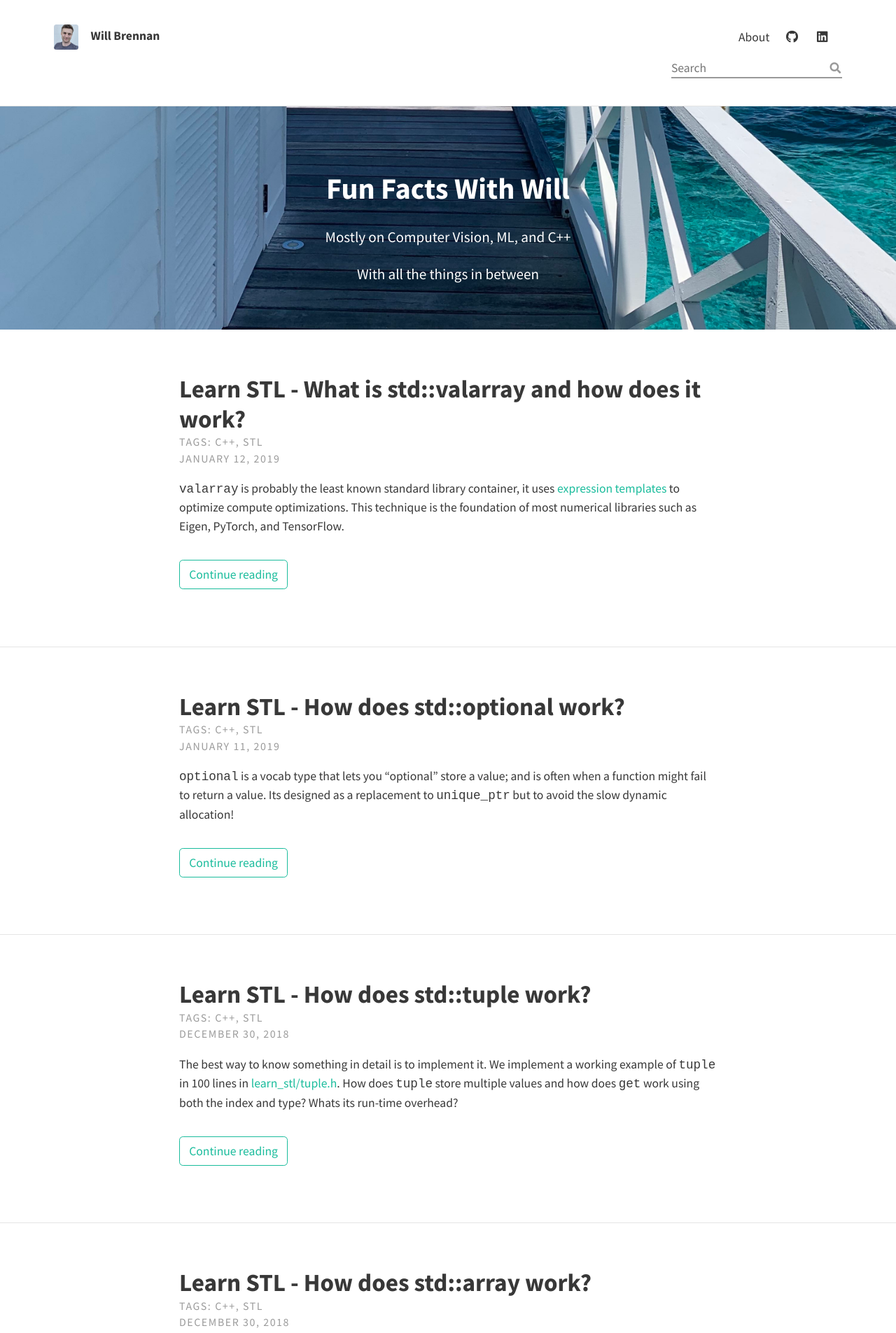
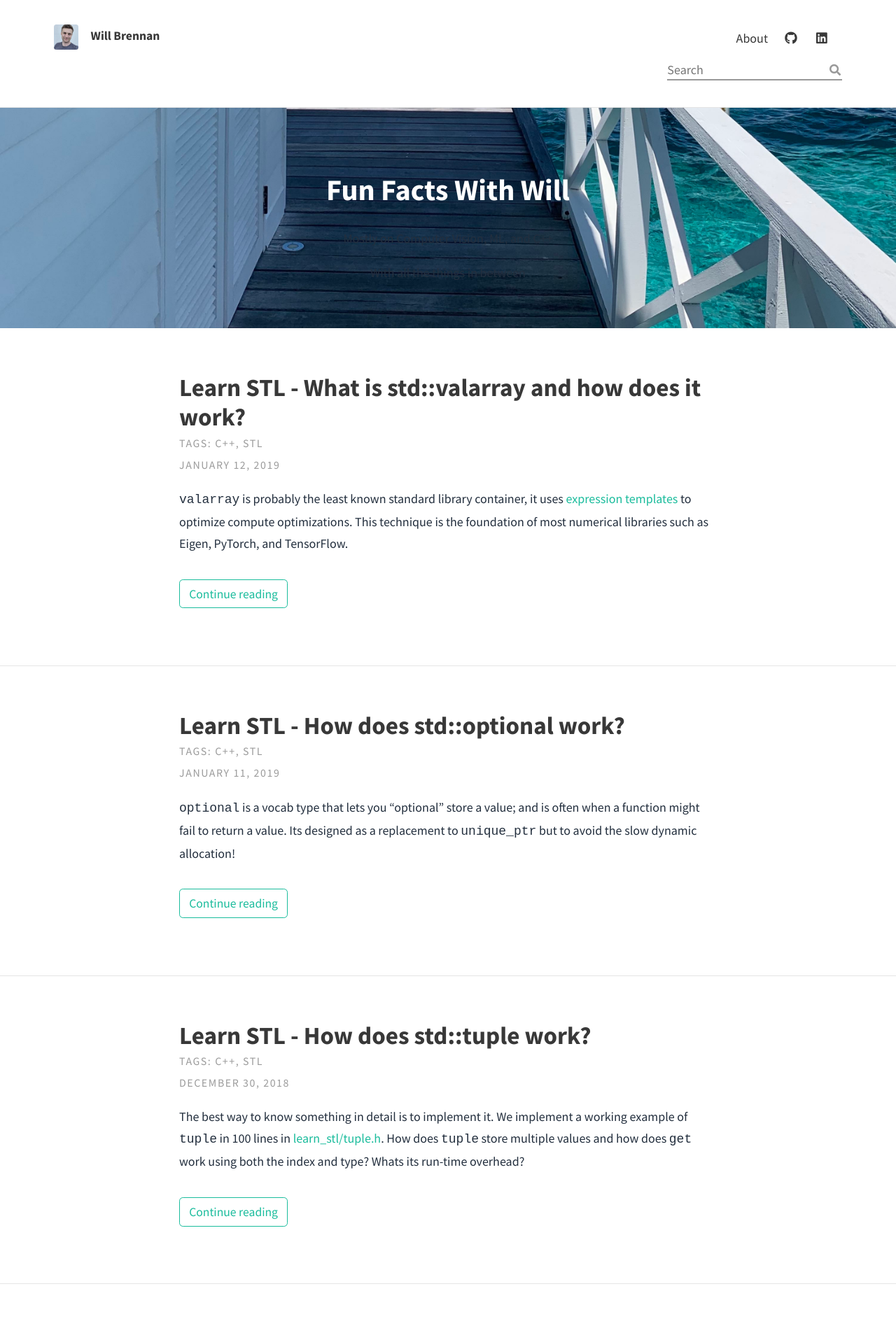
Before and after one commit to WillBrennan/blog, a Jekyll site: the page built from index.html, in a window 1280 px wide. Shown: the top 1905 px of the page at 70% size. Built offline with Jekyll 4.4.1, drawn with Linux system fonts in a browser that asks for light colours; nearby versions of some CDN libraries; the list of posts is cut into pages by our own code.

Commit message:
global css - improve styling of text

```diff
--- a/_sass/base/_global.scss
+++ b/_sass/base/_global.scss
@@ -88,7 +88,10 @@ dd {
     margin-left: 2em;
 }
 p, ol, ul, dl, .math-display {
-  line-height: 1.5;
+  font-size: 18px;
+  line-height: 31px;
+  color: rgb(35, 47, 62);
+  font-weight: light;
   margin-bottom: 1em;
 }
 // KaTeX math display
```
